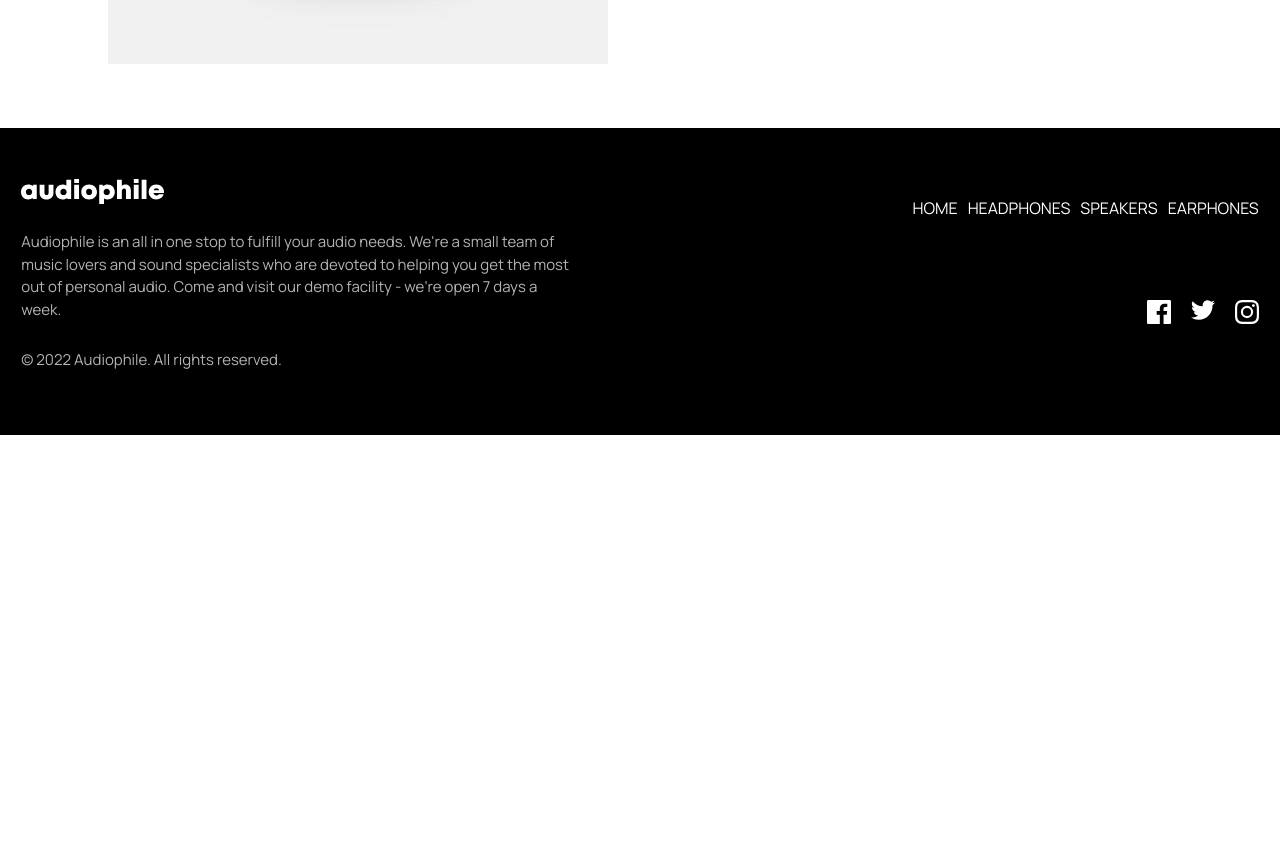
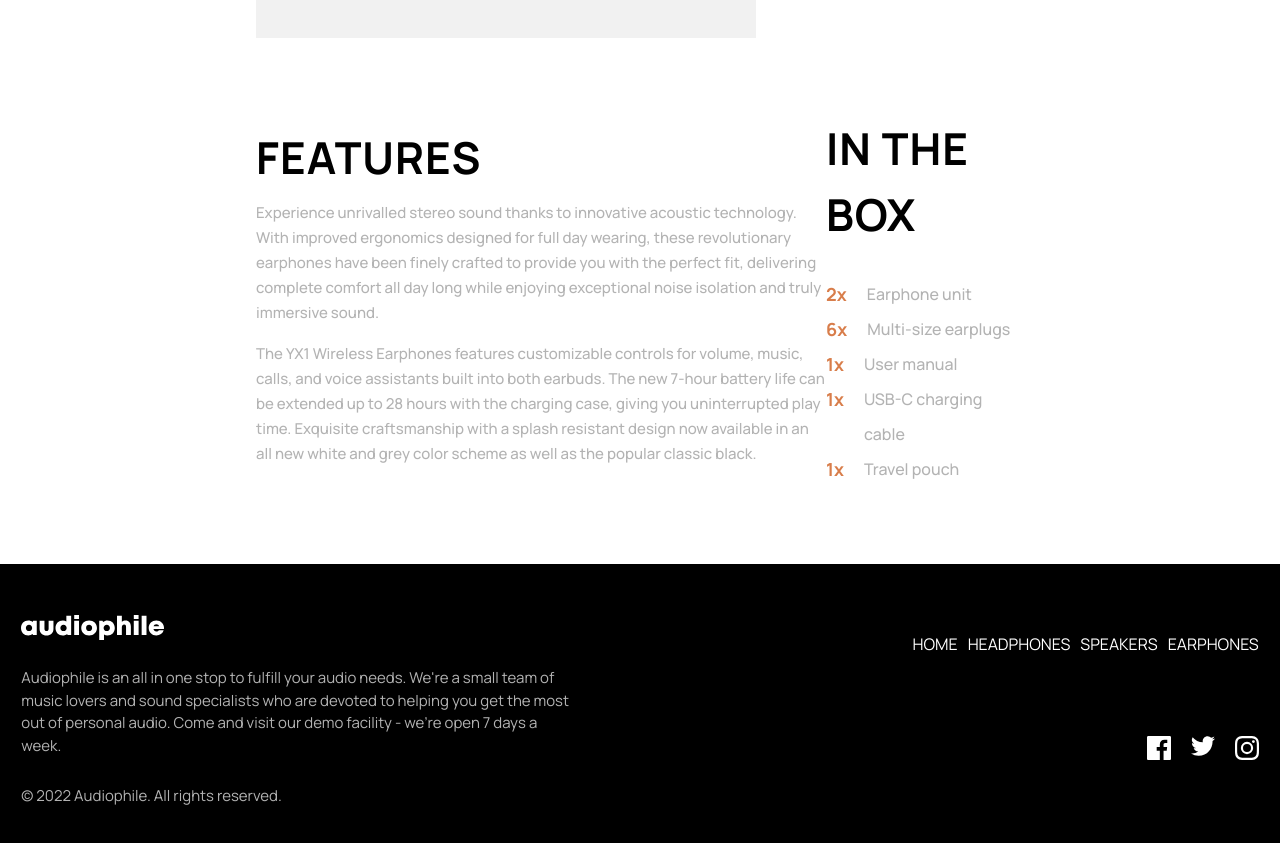
Before and after one commit to GregFJr/AcoustiShop, a Next.js app: page /products/1 in a window 1280 px wide. Shown: the part 561-1404 px from the top of the page. Before the commit the page ends 996 px from the top, so only its background shows below. Built offline with nearby package versions, Linux system fonts and the light colour scheme.

Commit message:
updated directory and finsished applying style to product page

```diff
--- a/src/app/globals.css
+++ b/src/app/globals.css
@@ -221,9 +221,14 @@ img[alt='right arrow'] {
 
 /*------------product-page---------------*/
 
+.product-page-body {
+  padding: 0 20% 0 20%;
+}
+
 .single-product {
   display: flex;
   justify-content: center;
+  justify-content: space-between;
   gap: 5%;
   margin: 5% 0 5% 0;
 }
@@ -284,6 +289,49 @@ img[alt='right arrow'] {
   text-align: center;
 }
 
+.feature-and-items {
+  display: flex;
+  justify-content: center;
+  justify-content: space-between;
+  margin: 10% 0 10% 0;
+}
+
+.features {
+  inline-size: 700px;
+  font-size: 15px;
+  line-height: 25px;
+  font-weight: 500;
+}
+
+.features h2 {
+  text-transform: uppercase;
+  font-weight: bold;
+  letter-spacing: 1px;
+  font-size: 44px;
+  padding: 30px 0 30px 0;
+}
+
+.included-items h2 {
+  text-transform: uppercase;
+  font-weight: bold;
+  letter-spacing: 1px;
+  font-size: 44px;
+  padding: 0px 0 30px 0;
+}
+
+.included-items span {
+  color: var(--Burnt-Orange);
+  font-weight: bold;
+  font-size: 18px;
+}
+
+.included-items li {
+  display: flex;
+  gap: 20px;
+  color: var(--Text-Grey);
+  font-weight: 500;
+  line-height: 35px;
+}
 
 
 /*----------------Footer-----------------*/
--- a/src/app/products/[id]/page.tsx
+++ b/src/app/products/[id]/page.tsx
@@ -58,13 +58,13 @@ export default function ProductPage() {
   }
 
   return (
-    <div>
+    <div className='product-page-body'>
       <section className='single-product'>
       <img src={`/${product.image.desktop}`} alt={product.name} />
       <div className='single-product-info'>
       <h1>{product.name}</h1>
       <p>{product.description}</p>
-      <h5>$ {product.price}</h5>
+      <h5>$ {product.price.toLocaleString()}</h5>
       <div className='add-cart'>
       <input
     type="number"
@@ -78,6 +78,23 @@ export default function ProductPage() {
       </div>
       </div>
       </section>
+
+      <section className='feature-and-items'>
+        <div className='features'>
+          <h2>features</h2>
+          {product.features.split('\n').map((line, index) => (
+             <p key={index} className="mb-4">{line}</p> ))}
+        </div>
+
+        <div className='included-items'>
+          <h2>In the box</h2>
+          <ul>
+            {product.includes.map((include) => (
+              <li key={include.item}> <span>{include.quantity}x</span> {include.item}</li>
+            ))}
+          </ul>
+        </div>
+      </section>
     </div>
   );
 }
--- a/src/data.json
+++ b/src/data.json
@@ -276,7 +276,7 @@
     "features": "Featuring a genuine leather head strap and premium earcups, these headphones deliver superior comfort for those who like to enjoy endless listening. It includes intuitive controls designed for any situation. Whether you’re taking a business call or just in your own personal space, the auto on/off and pause features ensure that you’ll never miss a beat.\n\nThe advanced Active Noise Cancellation with built-in equalizer allow you to experience your audio world on your terms. It lets you enjoy your audio in peace, but quickly interact with your surroundings when you need to. Combined with Bluetooth 5. 0 compliant connectivity and 17 hour battery life, the XX99 Mark II headphones gives you superior sound, cutting-edge technology, and a modern design aesthetic.",
     "includes": [
       {
-        "quantity": 50,
+        "quantity": 1,
         "item": "Headphone unit"
       },
       {
```
Also changed, not shown: src/app/earphones/page.tsx (added), src/app/speakers/page.tsx (added).
